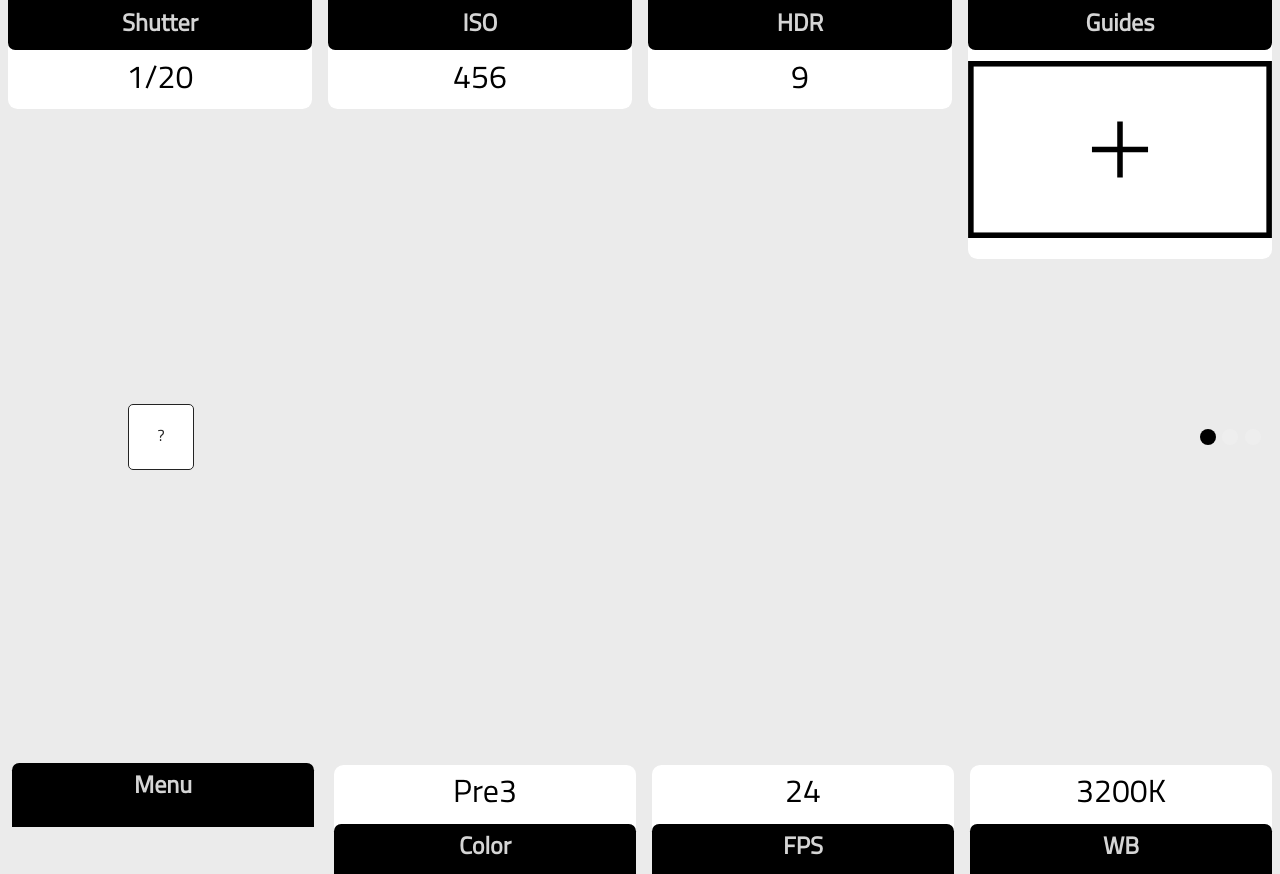
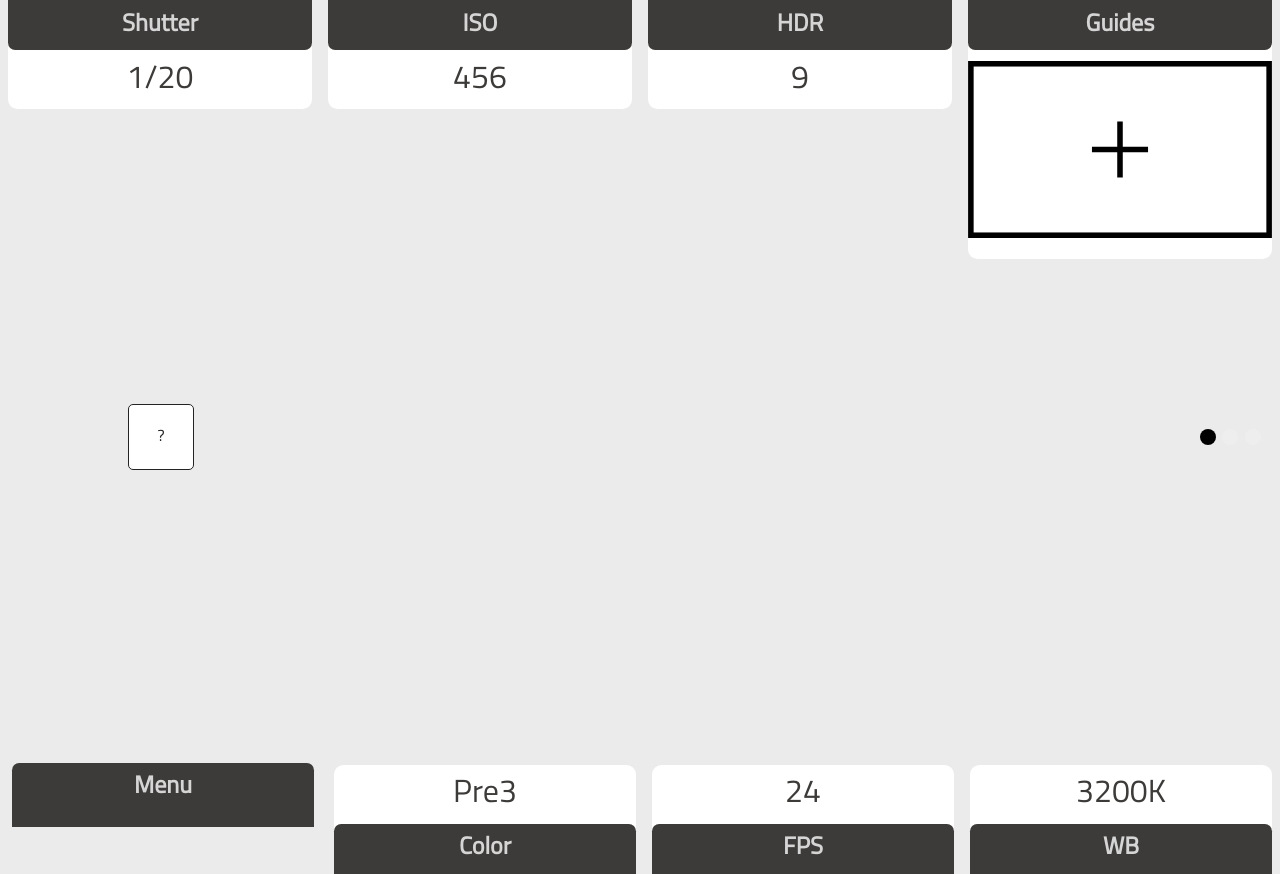
Before and after one commit to apertus-open-source-cinema/axiom-firmware, a PHP site: page / in a window 1280 px wide. Run offline with PHP 8.4, Linux system fonts and the light colour scheme.

Commit message:
color tuning

```diff
--- a/software/control_daemon/ControlGUI/css/menu.css
+++ b/software/control_daemon/ControlGUI/css/menu.css
@@ -34,10 +34,10 @@
 }*/
 .menuButton:active div.buttonCaption {
     background-color:#FA8756;
-    color: #171615;
+    color: #3D3B39;
 }
 .menuButton:active div.Value {
-    background-color:#171615;
+    background-color:#3D3B39;
     color: #FA8756;
 }
 
@@ -64,7 +64,7 @@
 
 .Value {
     background: white;
-    color:black;
+    color:#3D3B39;
     font-size: 2.0rem;
     /* height: 60%; */
     /*display: flex;*/
@@ -75,7 +75,7 @@
 }
 
 .buttonCaption {
-    background: black;
+    background: #3D3B39;
     color:#d5d5d5;
     font-weight: bold;
     font-size: 1.5rem;
@@ -99,7 +99,7 @@
 }
 .row-option{
     background:white;
-    color: black;
+    color: #3D3B39;
     text-align: left;
     border-radius: 0.2em;
     padding:1em;
```
